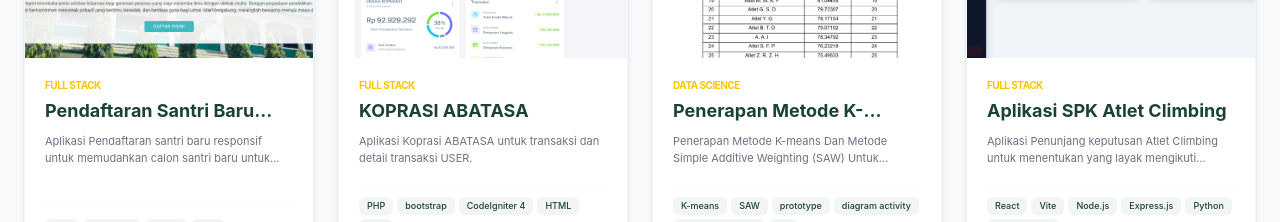
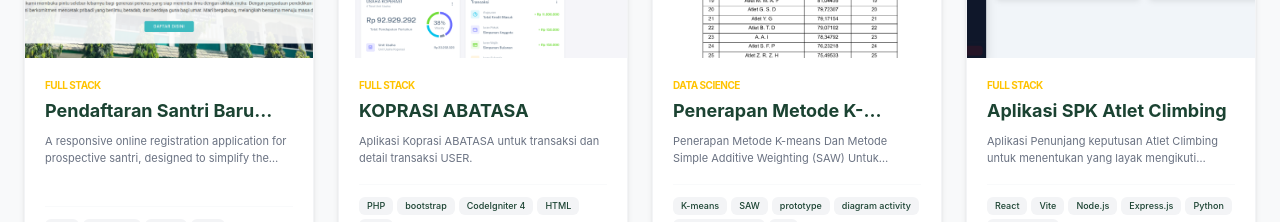
Before and after one commit to fandydahlan3/my-portfolio, a React (Vite) app in the folder fullstack-porto-fandy/porto-fandy-react/: page / in a window 1280 px wide. Shown: the part 2360-2582 px from the top of the page. Built offline with nearby package versions, Linux system fonts and the light colour scheme.

Commit message:
merubah porto lagi

```diff
--- a/fullstack-porto-fandy/porto-fandy-react/src/sections/Portfolio.jsx
+++ b/fullstack-porto-fandy/porto-fandy-react/src/sections/Portfolio.jsx
@@ -7,7 +7,7 @@
     id: 1,
     title: "Pendaftaran Santri Baru (PSB)",
     category: "Full Stack",
-    description: "Aplikasi Pendaftaran santri baru responsif untuk memudahkan calon santri baru untuk mendaftar secara online.",
+    description: "A responsive online registration application for prospective santri, designed to simplify the new student admission process.",
     image: "/images/project-psb.png",
     project_url: "https://github.com/fandydahlan3/my-portfolio/tree/main/psb.smpit-arrisalahcariu.sch.id",
     tech_stack: "PHP, bootstrap, HTML, CSS"
```
